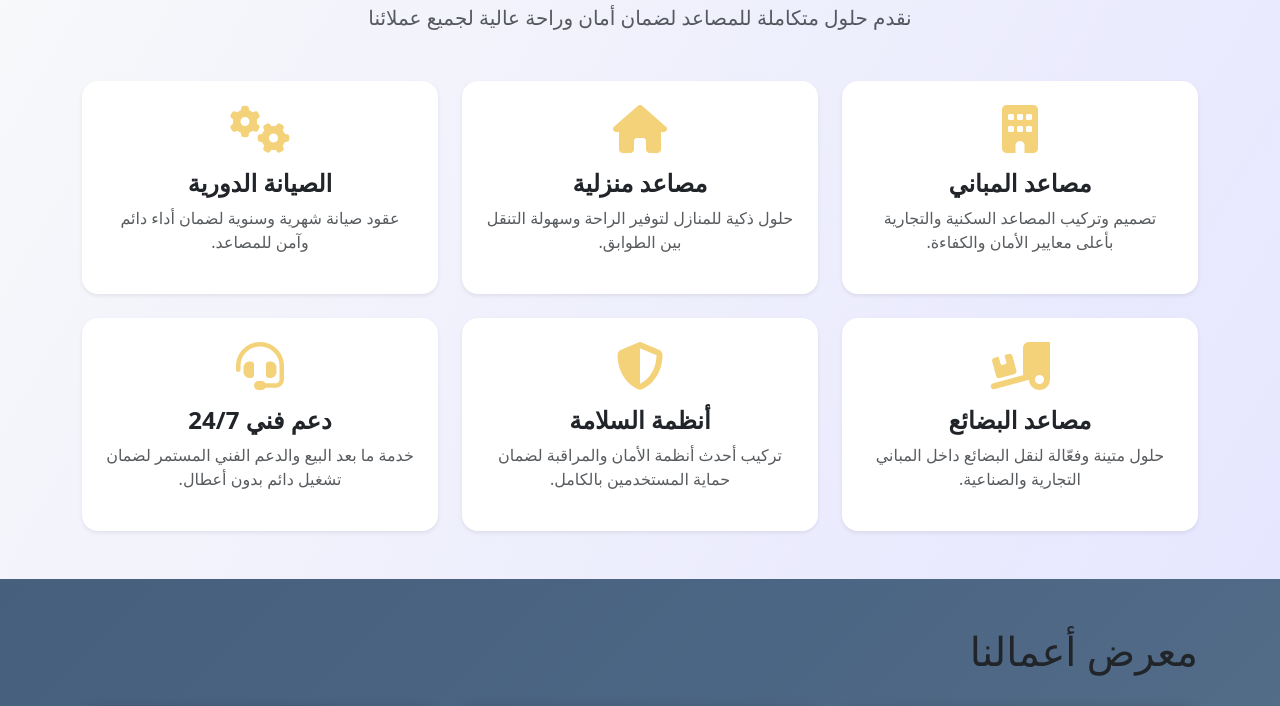
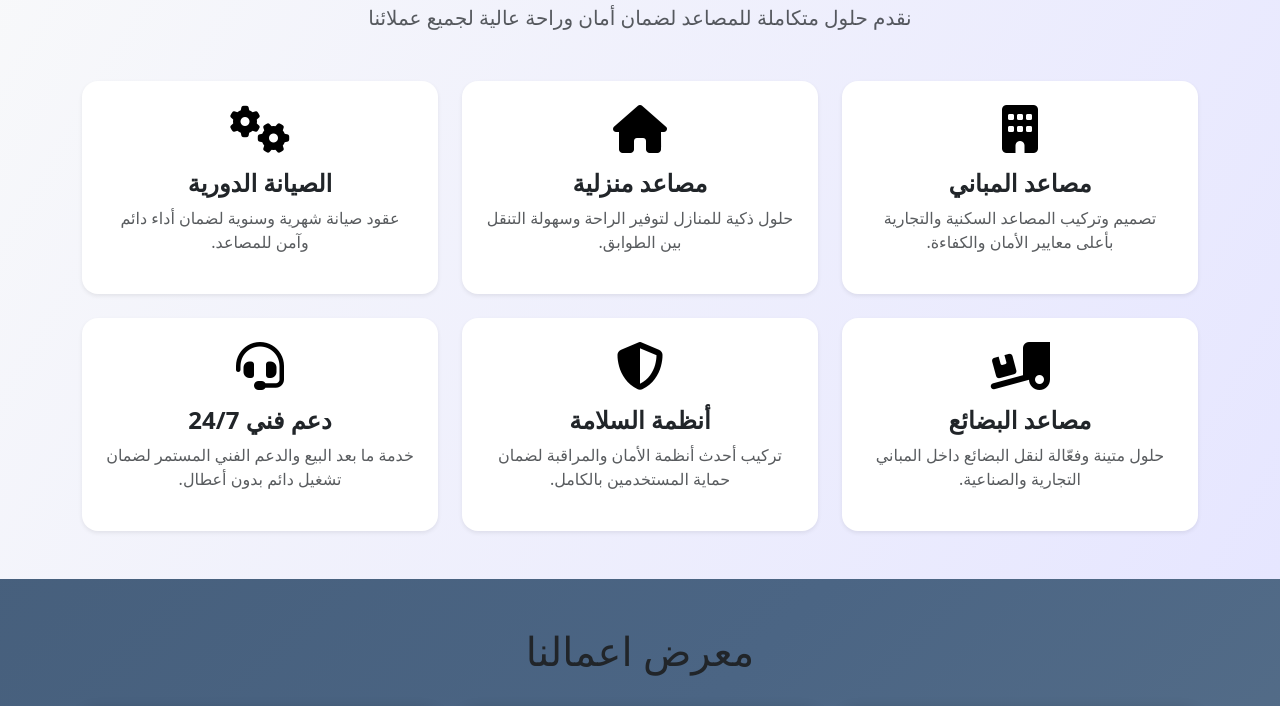
Before and after one commit to shahd237/SAMA, a plain HTML site: page index.html in a window 1280 px wide. Shown: the part 1480-2186 px from the top of the page. Drawn offline with nearby package versions, Linux system fonts and the light colour scheme.

```diff
--- a/index.html
+++ b/index.html
@@ -28,7 +28,7 @@
             <span style="font-weight: 700; font-size: 16px"
               >مؤسسة سماء مصاعد الخليج</span
             >
-            <small style="color:#fff">للمصاعد</small>
+            <p style="color: #fff;">للمصاعد</p>
           </div>
         </a>
 
@@ -61,8 +61,8 @@
                 >مؤسسة سماء مصاعد الخليج</span
               >
               <p
-
-                style=" font-size: 20px; margin: 0"
+                class="text-muted"
+                style="opacity: 0.9; font-size: 20px; margin: 0"
               >
                 للمصاعد
               </p>
@@ -87,6 +87,7 @@
               <a class="nav-link" href="#photos" style="color: #fff"
                 >معرض أعمالنا</a
               >
+            </li>
 
              <li class="nav-item">
               <a class="nav-link" href="#work" style="color: #fff"
@@ -94,7 +95,6 @@
               >
             </li>
 
-            </li>
             <li class="nav-item">
               <a class="nav-link" href="#address" style="color: #fff">موقعنا</a>
             </li>
@@ -256,7 +256,7 @@
           <div class="col-lg-4 col-md-6">
             <div class="service-card text-center p-4 shadow-sm rounded-4">
               <div class="icon mb-3">
-                <i class="fas fa-building fa-3x" style="color: #f4d27a"></i>
+                <i class="fas fa-building fa-3x" style="color: #000"></i>
               </div>
               <h4 class="fw-bold mb-2">مصاعد المباني</h4>
               <p class="text-muted">
@@ -270,7 +270,7 @@
           <div class="col-lg-4 col-md-6">
             <div class="service-card text-center p-4 shadow-sm rounded-4">
               <div class="icon mb-3">
-                <i class="fas fa-home fa-3x" style="color: #f4d27a"></i>
+                <i class="fas fa-home fa-3x" style="color: #000"></i>
               </div>
               <h4 class="fw-bold mb-2">مصاعد منزلية</h4>
               <p class="text-muted">
@@ -283,7 +283,7 @@
           <div class="col-lg-4 col-md-6">
             <div class="service-card text-center p-4 shadow-sm rounded-4">
               <div class="icon mb-3">
-                <i class="fas fa-cogs fa-3x" style="color: #f4d27a"></i>
+                <i class="fas fa-cogs fa-3x" style="color: #000"></i>
               </div>
               <h4 class="fw-bold mb-2">الصيانة الدورية</h4>
               <p class="text-muted">
@@ -298,7 +298,7 @@
               <div class="icon mb-3">
                 <i
                   class="fas fa-truck-loading fa-3x"
-                  style="color: #f4d27a"
+                  style="color: #000"
                 ></i>
               </div>
               <h4 class="fw-bold mb-2">مصاعد البضائع</h4>
@@ -312,7 +312,7 @@
           <div class="col-lg-4 col-md-6">
             <div class="service-card text-center p-4 shadow-sm rounded-4">
               <div class="icon mb-3">
-                <i class="fas fa-shield-alt fa-3x" style="color: #f4d27a"></i>
+                <i class="fas fa-shield-alt fa-3x" style="color: #000"></i>
               </div>
               <h4 class="fw-bold mb-2">أنظمة السلامة</h4>
               <p class="text-muted">
@@ -326,7 +326,7 @@
           <div class="col-lg-4 col-md-6">
             <div class="service-card text-center p-4 shadow-sm rounded-4">
               <div class="icon mb-3">
-                <i class="fas fa-headset fa-3x" style="color: #f4d27a"></i>
+                <i class="fas fa-headset fa-3x" style="color: #000"></i>
               </div>
               <h4 class="fw-bold mb-2">دعم فني 24/7</h4>
               <p class="text-muted">
@@ -340,10 +340,11 @@
     </section>
 
 
-<section class="photos py-5">
+<section class="photos py-5" id="photos">
   <div class="container">
     <div class="row g-4">
-     <h1>معرض أعمالنا</h1>
+        <h1 class="text-center">معرض اعمالنا</h1>
+
       <!-- card -->
       <div class="col-lg-4 col-md-6 col-sm-12">
         <div class="gallery-card">
@@ -692,16 +693,3 @@ EDPC2935، 2935 شارع الملك سعود بن عبدالعزيز، 9082، ا
     <p class="mb-0">&copy; 2025 سماء مصاعد الخليج. جميع الحقوق محفوظة.</p>
   </div>
 </footer>
-
-
-
-
-
-
-
-
-
-    <script src="js/bootstrap.bundle.min.js"></script>
-    <script src="js/script.js"></script>
-  </body>
-</html>
```
